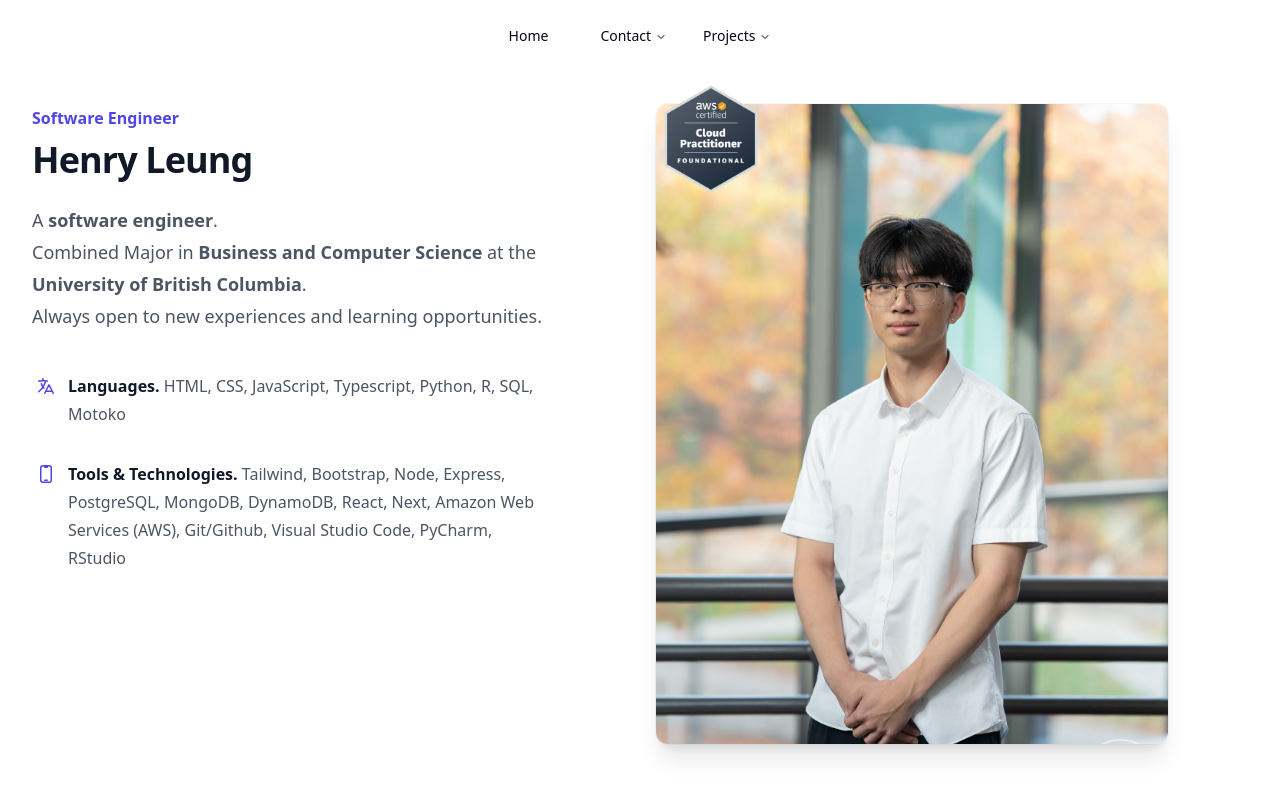
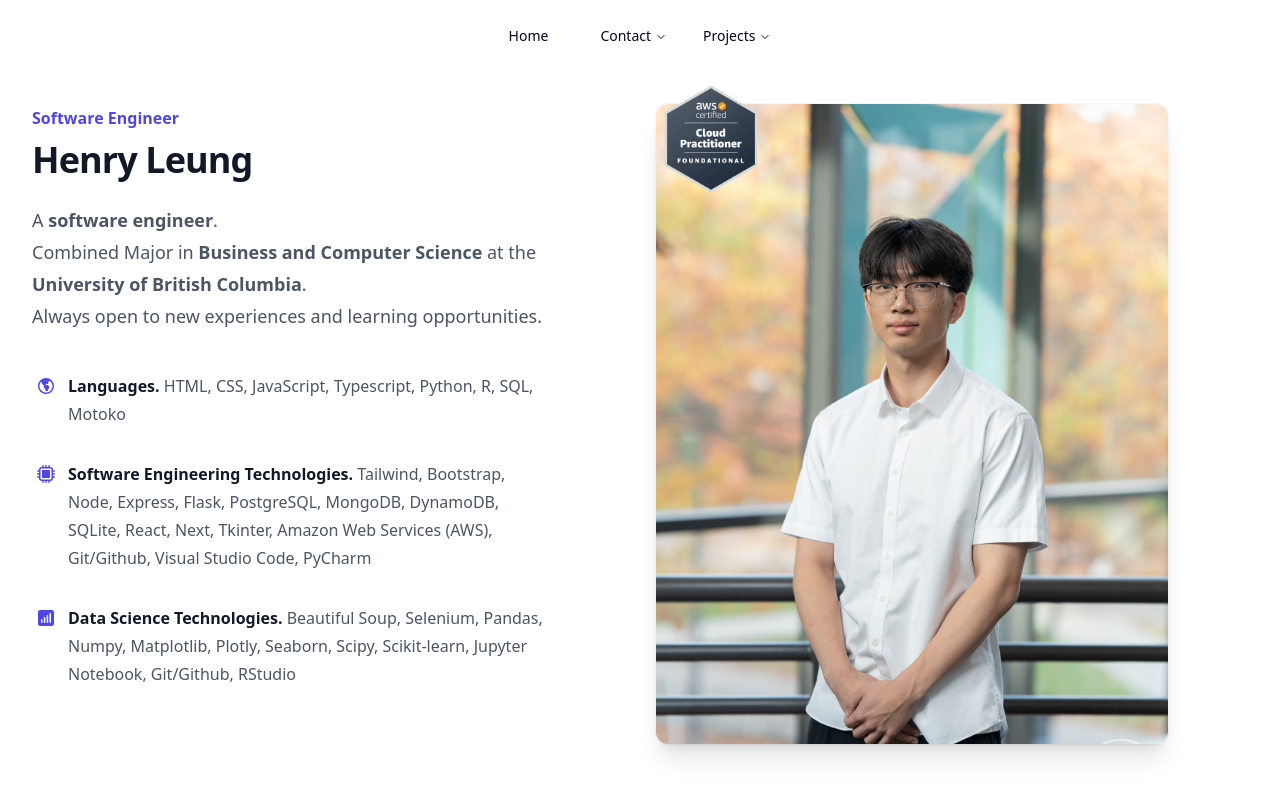
Before and after one commit to HenryLeungJ/personal-website, a Next.js app: page / in a window 1280 px wide. Shown: the top 798 px of the page. Built offline with nearby package versions, Linux system fonts and the light colour scheme.

Commit message:
done adding technolgies

```diff
--- a/src/components/me.tsx
+++ b/src/components/me.tsx
@@ -1,19 +1,29 @@
-import { DevicePhoneMobileIcon, LanguageIcon, CheckBadgeIcon } from '@heroicons/react/20/solid'
-import Image from 'next/image'
+import {
+  CpuChipIcon,
+  GlobeAmericasIcon,
+  ChartBarSquareIcon,
+} from "@heroicons/react/20/solid";
+import Image from "next/image";
 
 const features = [
   {
-    name: 'Languages.',
-    description:
-      'HTML, CSS, JavaScript, Typescript, Python, R, SQL, Motoko',
-    icon: LanguageIcon,
+    name: "Languages.",
+    description: "HTML, CSS, JavaScript, Typescript, Python, R, SQL, Motoko",
+    icon: GlobeAmericasIcon,
   },
   {
-    name: 'Tools & Technologies.',
-    description: 'Tailwind, Bootstrap, Node, Express, PostgreSQL, MongoDB, DynamoDB, React, Next, Amazon Web Services (AWS), Git/Github, Visual Studio Code, PyCharm, RStudio',
-    icon: DevicePhoneMobileIcon,
+    name: "Software Engineering Technologies.",
+    description:
+      "Tailwind, Bootstrap, Node, Express, Flask, PostgreSQL, MongoDB, DynamoDB, SQLite, React, Next, Tkinter, Amazon Web Services (AWS), Git/Github, Visual Studio Code, PyCharm",
+    icon: CpuChipIcon,
   },
-]
+  {
+    name: "Data Science Technologies.",
+    description:
+      "Beautiful Soup, Selenium, Pandas, Numpy, Matplotlib, Plotly, Seaborn, Scipy, Scikit-learn, Jupyter Notebook, Git/Github, RStudio",
+    icon: ChartBarSquareIcon,
+  },
+];
 
 export default function Henry() {
   return (
@@ -22,19 +32,28 @@ export default function Henry() {
         <div className="mx-auto grid max-w-2xl grid-cols-1 gap-x-8 gap-y-16 sm:gap-y-20 lg:mx-0 lg:max-w-none lg:grid-cols-2">
           <div className="lg:pt-4 grid place-content-center lg:place-content-start">
             <div className="lg:max-w-lg">
-              <h2 className="text-base font-semibold leading-7 text-indigo-600">Software Engineer</h2>
-              <p className="mt-2 text-3xl font-bold tracking-tight text-gray-900 sm:text-4xl">Henry Leung</p>
+              <h2 className="text-base font-semibold leading-7 text-indigo-600">
+                Software Engineer
+              </h2>
+              <p className="mt-2 text-3xl font-bold tracking-tight text-gray-900 sm:text-4xl">
+                Henry Leung
+              </p>
               <p className="mt-6 text-lg leading-8 text-gray-600">
-                A <b>software engineer</b>.<br />Combined Major in <b>Business and Computer Science</b> at the <b>University of British Columbia</b>.<br />Always open to new experiences
-                and learning opportunities.
+                A <b>software engineer</b>.<br />
+                Combined Major in <b>Business and Computer Science</b> at the{" "}
+                <b>University of British Columbia</b>.<br />
+                Always open to new experiences and learning opportunities.
               </p>
               <dl className="mt-10 max-w-xl space-y-8 text-base leading-7 text-gray-600 lg:max-w-none">
                 {features.map((feature) => (
                   <div key={feature.name} className="relative pl-9">
                     <dt className="inline font-semibold text-gray-900">
-                      <feature.icon className="absolute left-1 top-1 h-5 w-5 text-indigo-600" aria-hidden="true" />
+                      <feature.icon
+                        className="absolute left-1 top-1 h-5 w-5 text-indigo-600"
+                        aria-hidden="true"
+                      />
                       {feature.name}
-                    </dt>{' '}
+                    </dt>{" "}
                     <dd className="inline">{feature.description}</dd>
                   </div>
                 ))}
@@ -42,16 +61,21 @@ export default function Henry() {
             </div>
           </div>
           <div className="lg:pt-4 grid grid-cols-1 grid-rows-1 place-content-center">
-            <Image src="/aws-certified-cloud-practitioner.png" height={110} width={110} alt="AWS Badge" className="absolute xl:mt-20 xl:mr-4 xl:top-1"/>
+            <Image
+              src="/aws-certified-cloud-practitioner.png"
+              height={110}
+              width={110}
+              alt="AWS Badge"
+              className="absolute xl:mt-20 xl:mr-4 xl:top-1"
+            />
             <img
               src="/myself.jpg"
               alt="Me"
               className="w-[48rem] max-w-lg rounded-xl shadow-xl ring-1 ring-gray-400/10 sm:w-[57rem] md:-ml-4 lg:-ml-0 h-5/6 object-cover"
             />
           </div>
-
         </div>
       </div>
     </div>
-  )
+  );
 }
```
